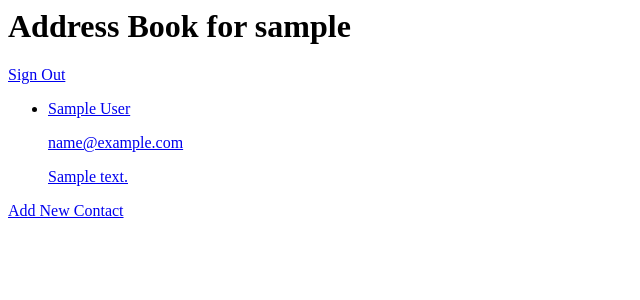
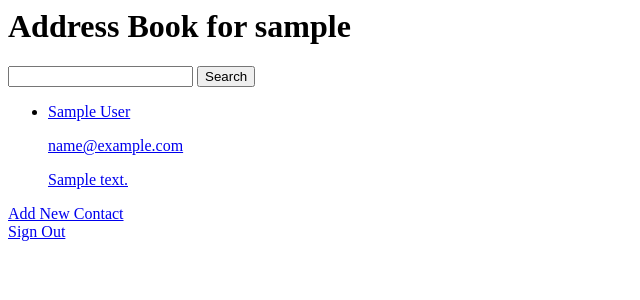
Before and after one commit to jpstrommen95/djangoAddress, a Django app: page /address/1/home/ in a window 1280 px wide. Shown: the top 300 px of the page, without its empty margins (0-640 px from the left). Run offline with Django 4.2, Linux system fonts and the light colour scheme; tables that the repository leaves empty hold one stand-in row (values such as "Sample post").

Commit message:
stopping at these features

```diff
--- a/mysite/address/templates/address/home.html
+++ b/mysite/address/templates/address/home.html
@@ -1,6 +1,10 @@
 <h1>Address Book for {{user.username}}</h1>
 
-<a href="{% url 'address:sign_out' %}">Sign Out</a>
+<form action="{% url 'address:home' user_id %}" method="post">
+    {% csrf_token %}
+    <input type="search" name="searchKey">
+    <input type="submit" value="Search">
+</form>
 
 {% if contact_list %}
 <ul>
@@ -18,5 +22,10 @@
 <p>No contacts are available.</p>
 {% endif %}
 
-<!--todo css this into a button-->
-<a href="{% url 'address:add' user_id %}">Add New Contact</a>
+<!--todo css these into a button-->
+<div>
+    <a href="{% url 'address:add' user_id %}">Add New Contact</a>
+</div>
+<div>
+    <a href="{% url 'address:sign_out' %}">Sign Out</a>
+</div>
--- a/mysite/address/views.py
+++ b/mysite/address/views.py
@@ -1,9 +1,11 @@
 from django.contrib.auth import authenticate, logout
 from django.contrib.auth.models import User
 from django.db import IntegrityError
+from django.db.models import Q
 from django.http import HttpResponseRedirect
 from django.shortcuts import render, get_object_or_404
 from django.urls import reverse
+from django.utils.datastructures import MultiValueDictKeyError
 
 from .models import Contact, PhoneNumber
 
@@ -15,6 +17,17 @@ def index(request):
 
 def home(request, user_id):
     contact_list = Contact.objects.filter(owner_id=user_id).order_by('last_name')
+    try:
+        search = request.POST['searchKey']
+        if search is not None:
+            contact_list = contact_list.filter(
+                Q(first_name__icontains=search)
+                | Q(last_name__icontains=search)
+                | Q(email_address__icontains=search)
+                | Q(street_address__icontains=search)
+            )
+    except MultiValueDictKeyError:
+        pass  # fixme don't swallow this exception
     context = {'contact_list': contact_list,
                'user_id': user_id,
                'user': User.objects.get(pk=user_id), }
--- a/stretchGoals.txt
+++ b/stretchGoals.txt
@@ -1,6 +1,7 @@
-Search through address book
+Search through phone numbers
 Format phone numbers nicely
 Add contact from modal instead of new page
 Apply CSS
+Refactor redundant html files
 Edge case protects - verify inputs not empty, valid formats, etc.
 Edit/Delete User w/out commandline/admin page commands
```
Also changed, not shown: api.md (+8 -11 lines), README.md.
